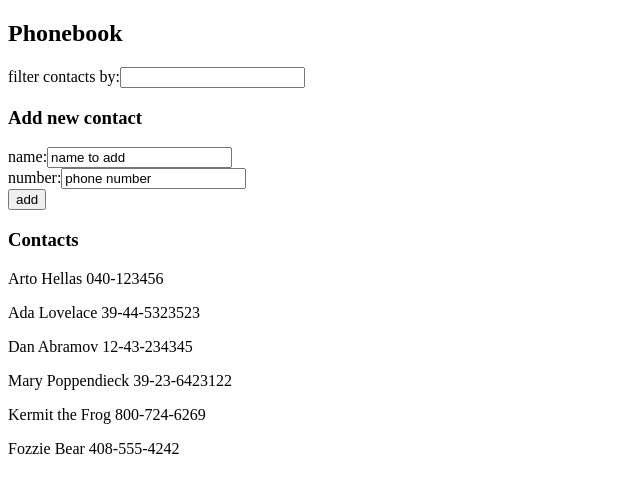
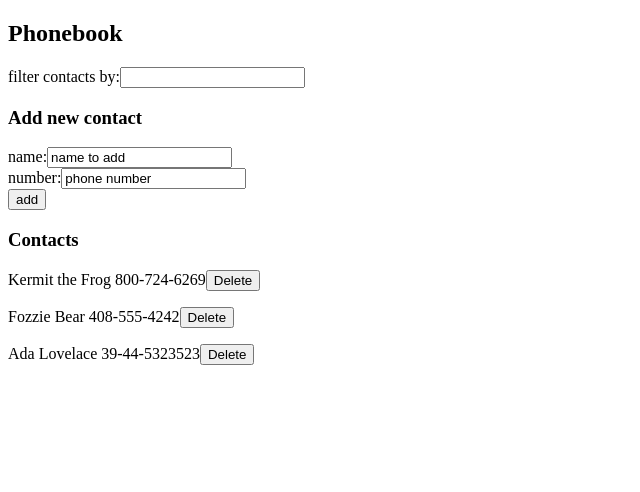
Before and after one commit to andrewdmoore408/full-stack-open-course, a React (Create React App) app in the folder part2/phonebook/: page / in a window 1280 px wide. Shown: the top 492 px of the page, without its empty margins (0-640 px from the left). Built offline with nearby package versions, Linux system fonts and the light colour scheme; data requests are answered from the project's data file; the HTML template or start-up script is replaced by a standard one.

Commit message:
Add ability to delete contacts
Contacts are now rendered with a Delete button next to them. If clicked, the contact in the same row as the clicked button will be removed from the contacts.

```diff
--- a/part2/phonebook/db.json
+++ b/part2/phonebook/db.json
@@ -1,25 +1,5 @@
 {
   "persons": [
-    {
-      "name": "Arto Hellas",
-      "number": "040-123456",
-      "id": 1
-    },
-    {
-      "name": "Ada Lovelace",
-      "number": "39-44-5323523",
-      "id": 2
-    },
-    {
-      "name": "Dan Abramov",
-      "number": "12-43-234345",
-      "id": 3
-    },
-    {
-      "name": "Mary Poppendieck",
-      "number": "39-23-6423122",
-      "id": 4
-    },
     {
       "name": "Kermit the Frog",
       "number": "800-724-6269",
@@ -29,6 +9,11 @@
       "name": "Fozzie Bear",
       "number": "408-555-4242",
       "id": 6
+    },
+    {
+      "name": "Ada Lovelace",
+      "number": "39-44-5323523",
+      "id": 11
     }
   ]
 }
--- a/part2/phonebook/src/App.js
+++ b/part2/phonebook/src/App.js
@@ -1,5 +1,4 @@
 import { useState, useEffect } from 'react';
-import axios from 'axios';
 import personService from './services/personService';
 
 import Filter from './components/filter';
@@ -34,6 +33,18 @@ const App = () => {
       setNewName('name to add');
       setNewNumber('phone number');
     }
+  };
+
+  const handleDeleteContact = (event) => {
+    const idToDelete = Number(event.target.getAttribute('id'));
+
+    personService.deleteContact(idToDelete)
+      .then(_ => {
+        const newPersons = persons.slice();
+        newPersons.splice(newPersons.findIndex(person => person.id === idToDelete), 1);
+
+        setPersons(newPersons);
+      });
   };
 
   const handleFilterChange = (event) => {
@@ -77,6 +88,7 @@ const App = () => {
 
       <Persons
         contactsToShow={contactsToShow}
+        handleDeleteContact={handleDeleteContact}
       />
     </div>
   );
--- a/part2/phonebook/src/components/contact.js
+++ b/part2/phonebook/src/components/contact.js
@@ -1,8 +1,16 @@
 import React from 'react';
 
-const Contact = ({ name, number }) => (
+const Contact = ({ id, name, number, handleDeleteContact }) => (
   <p>
     {name} {number}
+    <button
+      onClick={handleDeleteContact}
+      id={id}
+      key={id}
+      type="button"
+    >
+      Delete
+    </button>
   </p>
 );
 
--- a/part2/phonebook/src/components/persons.js
+++ b/part2/phonebook/src/components/persons.js
@@ -1,9 +1,19 @@
 import Contact from './contact';
 
-const Persons = ({ contactsToShow }) => {
+const Persons = ({ contactsToShow, handleDeleteContact }) => {
   return (
     <div>
-      {contactsToShow.map(person => <Contact key={person.name} name={person.name} number={person.number} />)}
+      {contactsToShow.map(person => {
+        return (
+          <Contact
+            id={person.id}
+            key={person.id}
+            name={person.name}
+            number={person.number}
+            handleDeleteContact={handleDeleteContact}
+          />
+        )
+      })}
     </div>
   );
 };
--- a/part2/phonebook/src/services/personService.js
+++ b/part2/phonebook/src/services/personService.js
@@ -16,7 +16,14 @@ const addContact = (newContact) => {
   return unpackData(request);
 };
 
+const deleteContact = (id) => {
+  const request = axios.delete(`${url}/${id}`);
+
+  return unpackData(request);
+};
+
 export default {
   addContact,
   getAll,
+  deleteContact,
 };
```
